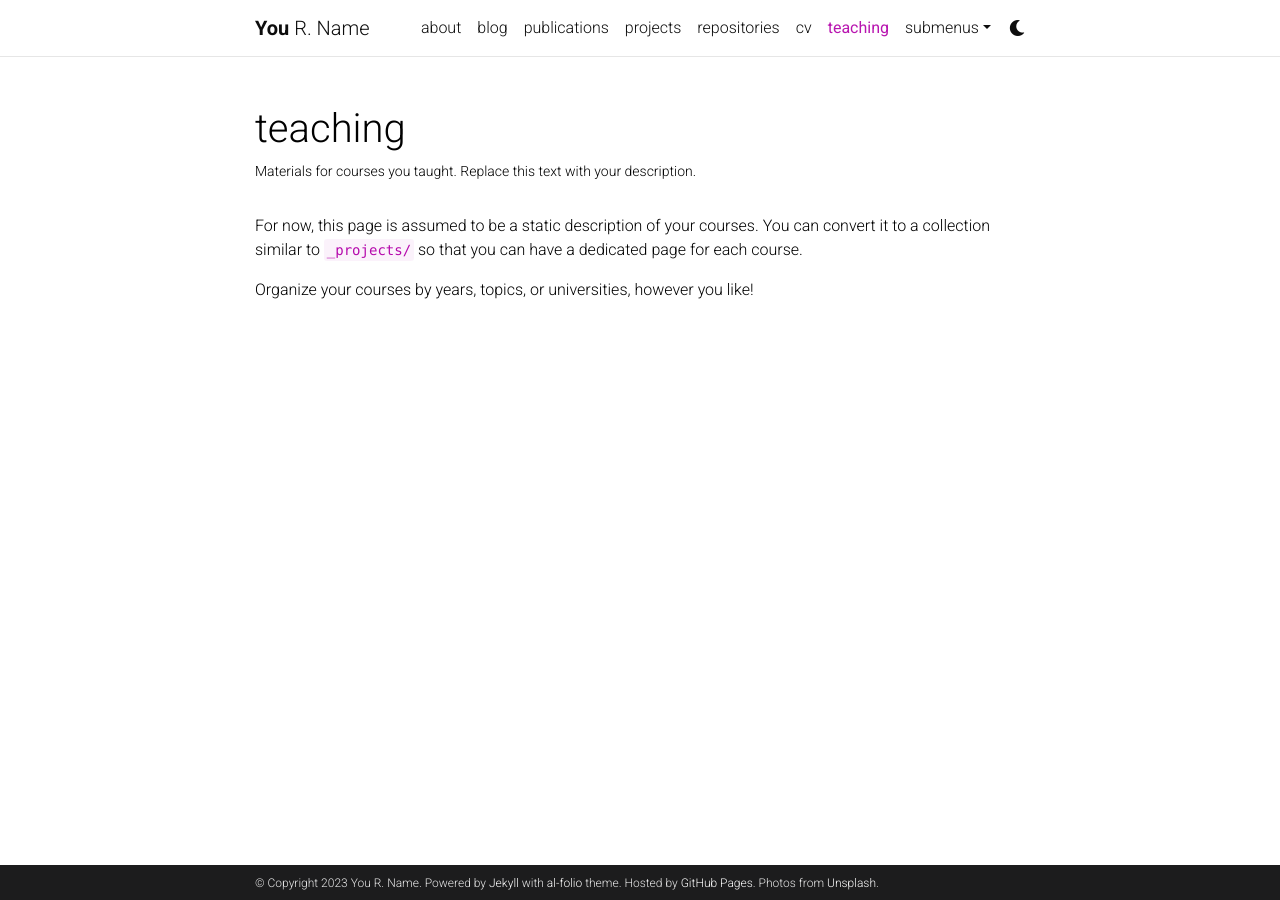
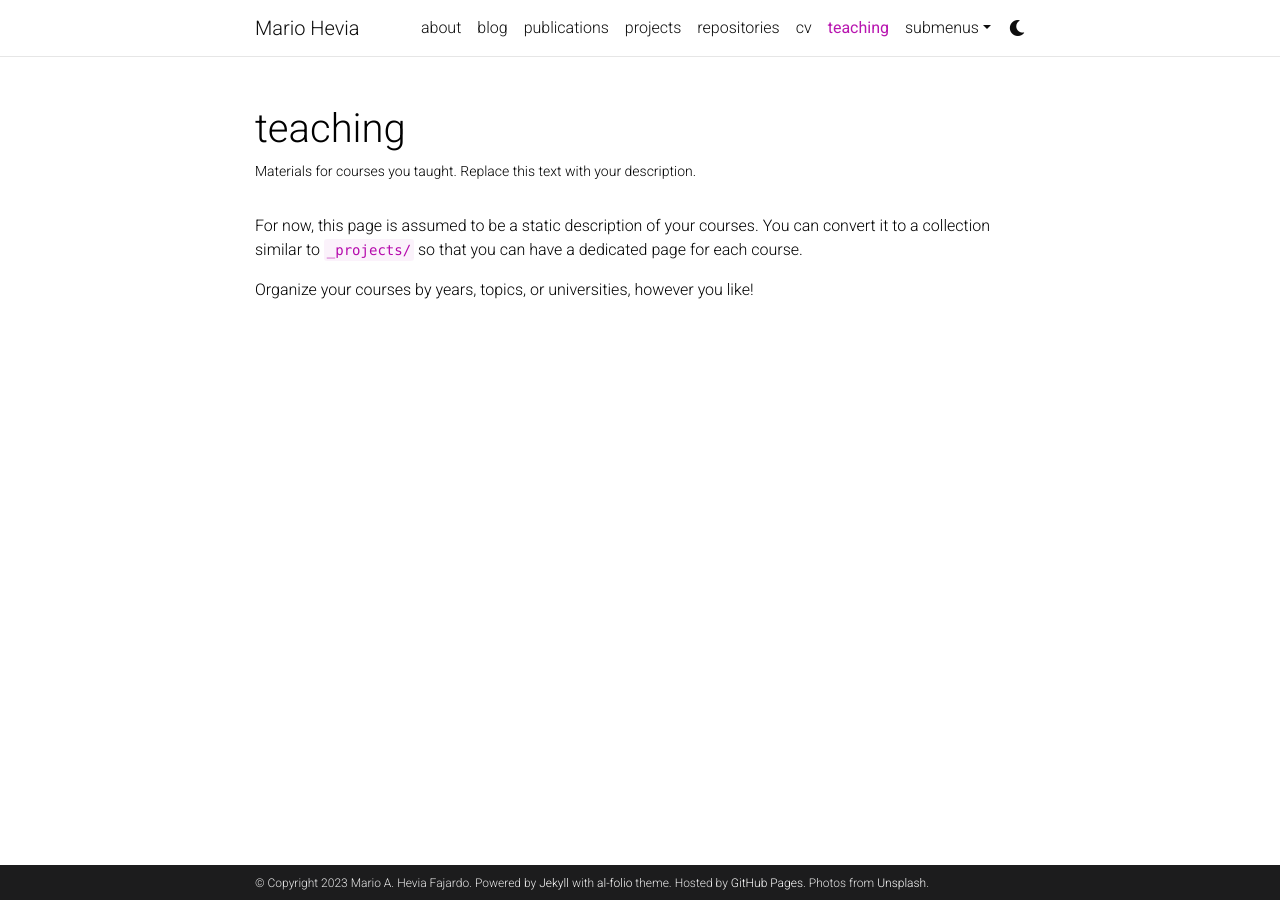
Before and after one commit to mariohevia/mariohevia.github.io, a Jekyll site: the page built from _pages/teaching.md, in a window 1280 px wide. Built offline with Jekyll 4.4.1, drawn with Linux system fonts in a browser that asks for light colours; comment, search, counter and statistics services are not loaded; a style sheet for code colours, icons or effects is not loaded.

Commit message:
Initial commit

```diff
--- a/_config.yml
+++ b/_config.yml
@@ -2,11 +2,11 @@
 # Site settings
 # -----------------------------------------------------------------------------
 
-title: blank # the website title (if blank, full name will be used instead)
-first_name: You
-middle_name: R.
-last_name: Name
-email: you@example.com
+title: Mario Hevia # the website title (if blank, full name will be used instead)
+first_name: Mario
+middle_name: A.
+last_name: Hevia Fajardo
+email: m.heviafajardo@bham.ac.uk
 description: > # the ">" symbol means to ignore newlines until "footer_text:"
   A simple, whitespace theme for academics. Based on [*folio](https://github.com/bogoli/-folio) design.
 footer_text: >
@@ -18,8 +18,8 @@ keywords: jekyll, jekyll-theme, academic-website, portfolio-website  # add your
 lang: en # the language of your site (for example: en, fr, cn, ru, etc.)
 icon: ⚛️  # the emoji used as the favicon (alternatively, provide image name in /assets/img/)
 
-url: https://alshedivat.github.io # the base hostname & protocol for your site
-baseurl: /al-folio # the subpath of your site, e.g. /blog/
+url: https://mariohevia.github.io # the base hostname & protocol for your site
+baseurl: # the subpath of your site, e.g. /blog/
 last_updated: false # set to true if you want to display last updated in the footer
 impressum_path:  # set to path to include impressum link in the footer, use the same path as permalink in a page, helps to conform with EU GDPR
 
```
Also changed, not shown: _pages/about.md (+1 -1 lines).
